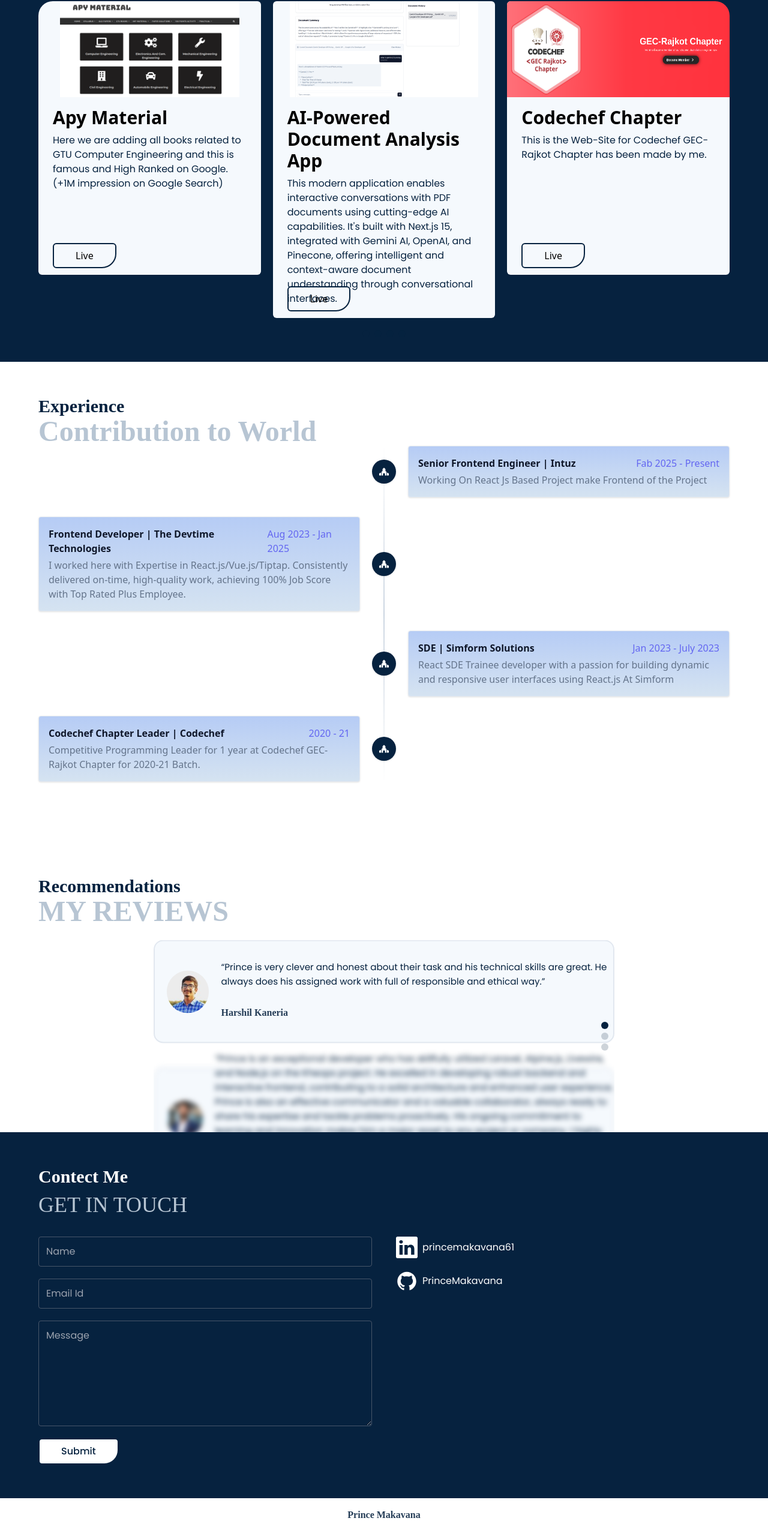
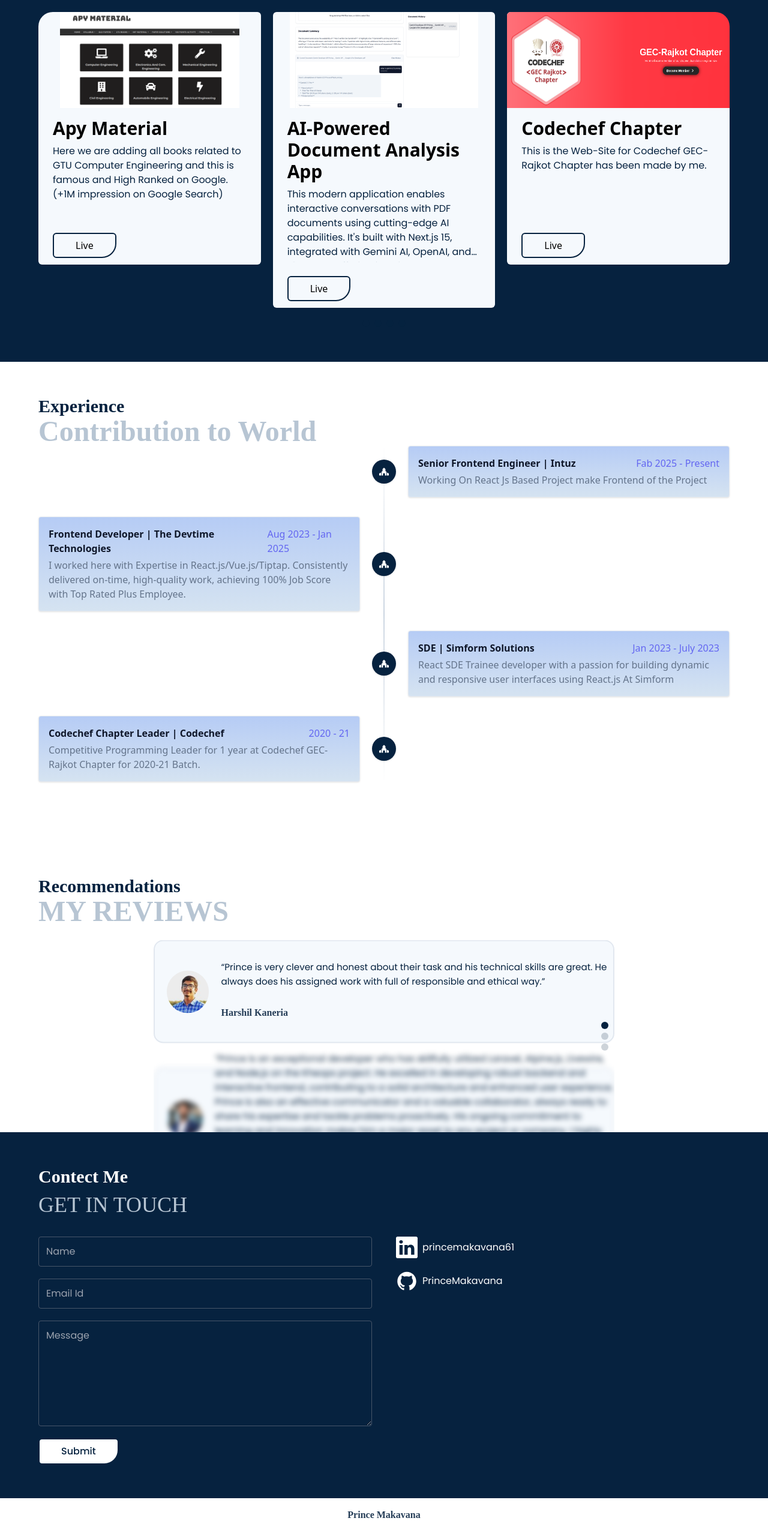
Before and after one commit to PrinceMakavana/portfoliov2, a React (Vite) app: page / in a window 1280 px wide. Shown: the part 2476-5031 px from the top of the page at 60% size. Built offline with nearby package versions, Linux system fonts and the light colour scheme; a web font is replaced by a local one.

Commit message:
update deisgn

```diff
--- a/src/App.jsx
+++ b/src/App.jsx
@@ -29,7 +29,7 @@
       <Contact />
       <footer className='p-3 text-center'>
         <h6 className='mb-3'>Prince Makavana</h6>
-        <p>princemakavana © All CopyRights Reserved 2023</p>
+        <p>princemakavana © All CopyRights Reserved 2025</p>
       </footer>
     </div>
   );
--- a/src/components/Projects.jsx
+++ b/src/components/Projects.jsx
@@ -46,7 +46,7 @@
                     <div class='font-bold text-xl mb-2 title'>
                       {content.title}
                     </div>
-                    <p class='text-gray-700 text-base h-[10rem] '>{content.para}</p>
+                    <p class='text-gray-700 text-base h-[10rem] project-content-height-fix'>{content.para}</p>
                   </div>
                   <div class='px-6 pt-4 pb-2'>
                     {content.code.length != 0 && (
--- a/src/index.css
+++ b/src/index.css
@@ -67,3 +67,12 @@
 .swiper-pagination-bullet {
   @apply w-3 h-3 bg-dark_primary;
 }
+
+.project-content-height-fix {
+  display: -webkit-box;
+  -webkit-line-clamp: 5;
+  -webkit-box-orient: vertical;
+  overflow: hidden;
+  text-overflow: ellipsis;
+  max-height: 125px;
+}
```
